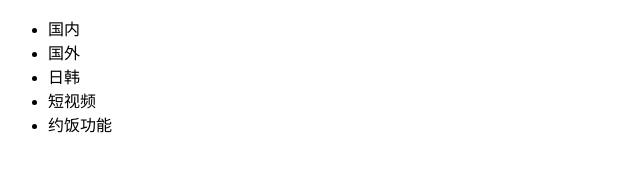
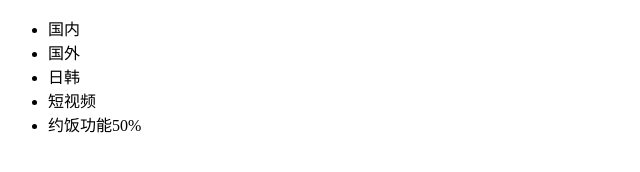
Before and after one commit to yaya-005/dbhot, a plain HTML site: page index.html in a window 1280 px wide. Shown: the full height of the page, 0-640 px from the left. Drawn offline with Linux system fonts and the light colour scheme.

Commit message:
商城开发

```diff
--- a/index.html
+++ b/index.html
@@ -11,7 +11,7 @@
         <li>国外</li>
         <li>日韩</li>
         <li>短视频</li>
-        <li>约饭功能</li>
+        <li>约饭功能50%</li>
     </ul>
 </body>
 </html>
```
